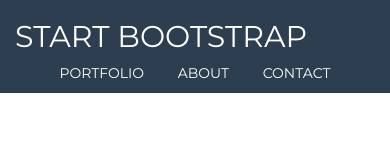
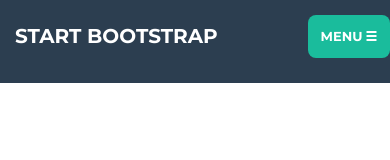
Before and after one commit to Luigi-Fontana/html-css-bootstrap-freelancer, a plain HTML site: page index.html in a window 390 px wide. Drawn offline with nearby package versions, Linux system fonts and the light colour scheme.

Commit message:
Modifiche all'header

```diff
--- a/css/style.css
+++ b/css/style.css
@@ -1,6 +1,8 @@
 * {
     font-family: "Montserrat", sans-serif;
 }
+
+/* XS Extra Small Devices Phones */
 
 a:hover {
     text-decoration: none;
@@ -8,9 +10,13 @@ a:hover {
 
 header {
     background-color: #2c3e50;
+    padding-top: 5px;
+    padding-bottom: 15px;
 }
 
 header h2 {
+    font-size: 20px;
+    font-weight: 700;
     color: white;
 }
 
@@ -26,11 +32,31 @@ header a:hover {
     color: #1abc9c;
 }
 
-nav li {
-    display: inline;
+nav {
+    padding-top: 10px;
 }
 
-/* MD */
+nav button {
+    font-size: 13px;
+    color: white;
+    background-color: #1abc9c;
+    padding: 12px 13px;
+    border: none;
+    border-radius: 8px;
+}
+
+.glyphicon-menu-hamburger {
+    padding-left: 3px;
+    font-size: 12px;
+}
+
+/* SM Small Devices Tablets*/
+
+@media screen and (min-width: 768px) {
+
+}
+
+/* MD Medium Devices Desktops*/
 
 @media screen and (min-width: 992px) {
     header {
@@ -53,7 +79,7 @@ nav li {
     }
 }
 
-/* LG */
+/* LG Large Devices Desktops*/
 
 @media screen and (min-width: 1200px) {
 }
--- a/index.html
+++ b/index.html
@@ -12,15 +12,16 @@
         <header>
             <div class="container">
                 <div class="row">
-                    <div class="col-md-5 col-lg-4">
+                    <div class="col-xs-9 col-sm-9 col-md-5 col-lg-4">
                         <h2 class="text-uppercase">start bootstrap</h2>
                     </div>
-                    <div class="col-md-5 col-md-offset-2 col-lg-4 col-lg-offset-4">
+                    <div class="col-xs-3 col-sm-3 col-md-5 col-md-offset-2 col-lg-4 col-lg-offset-4">
                         <nav class="text-center">
+                            <button type="button" class="visible-xs-inline visible-sm-inline"><strong>MENU</strong><span class="visible-xs-inline visible-sm-inline glyphicon glyphicon-menu-hamburger" aria-hidden="true"></span></button>
                             <ul class="list-unstyled">
-                                <li class="col-lg-4"><a href="#">PORTFOLIO</a></li>
-                                <li class="col-lg-4"><a href="#">ABOUT</a></li>
-                                <li class="col-lg-4"><a href="#">CONTACT</a></li>
+                                <li class="col-lg-4 visible-md-inline visible-lg-inline"><a href="#">PORTFOLIO</a></li>
+                                <li class="col-lg-4 visible-md-inline visible-lg-inline"><a href="#">ABOUT</a></li>
+                                <li class="col-lg-4 visible-md-inline visible-lg-inline"><a href="#">CONTACT</a></li>
                             </ul>
                         </nav>
                     </div>
```
